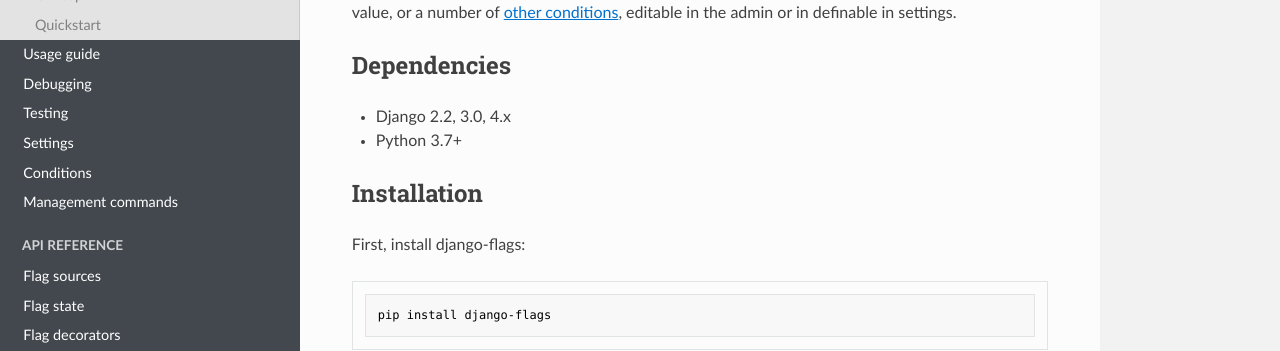
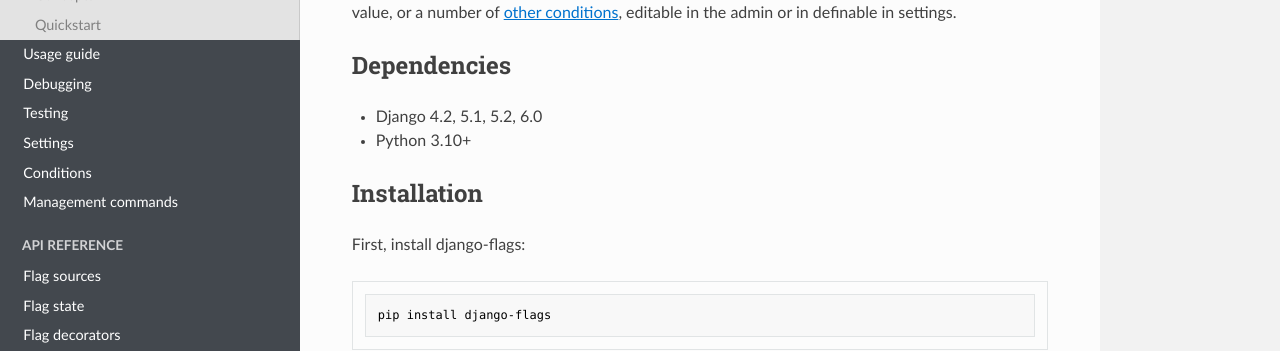
Before and after one commit to cfpb/django-flags, an MkDocs documentation site: the page built from docs/index.md, in a window 1280 px wide and 900 px high. Shown: the part 231-582 px from the top of the window. Built offline with MkDocs 1.6.1, drawn with Linux system fonts in a browser that asks for light colours; nearby versions of some CDN libraries.

Commit message:
docs: Update django & python version in docs

```diff
--- a/docs/index.md
+++ b/docs/index.md
@@ -4,8 +4,8 @@
 
 ## Dependencies
 
-- Django 2.2, 3.0, 4.x
-- Python 3.7+
+- Django 4.2, 5.1, 5.2, 6.0
+- Python 3.10+
 
 ## Installation
 
```
